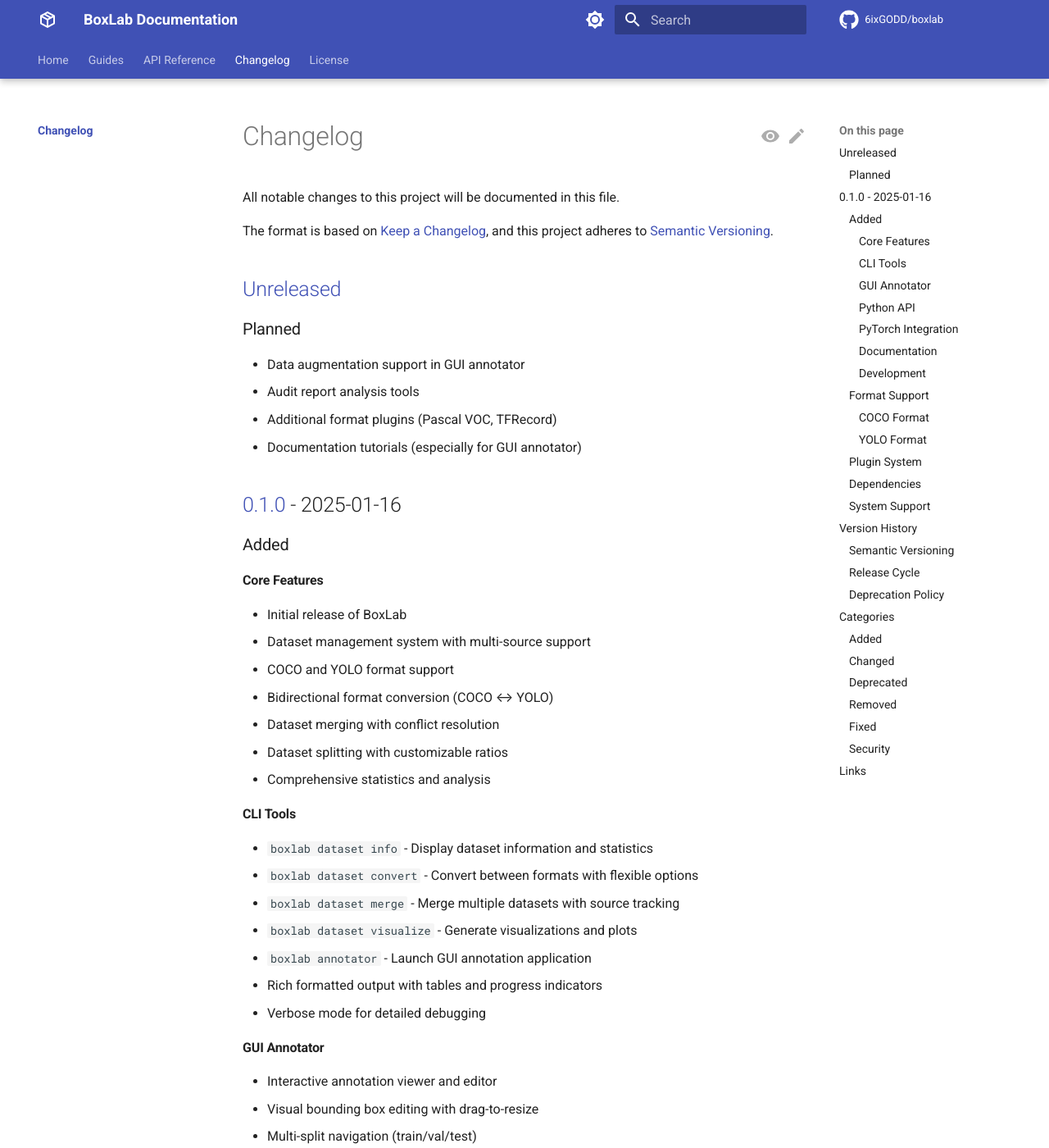
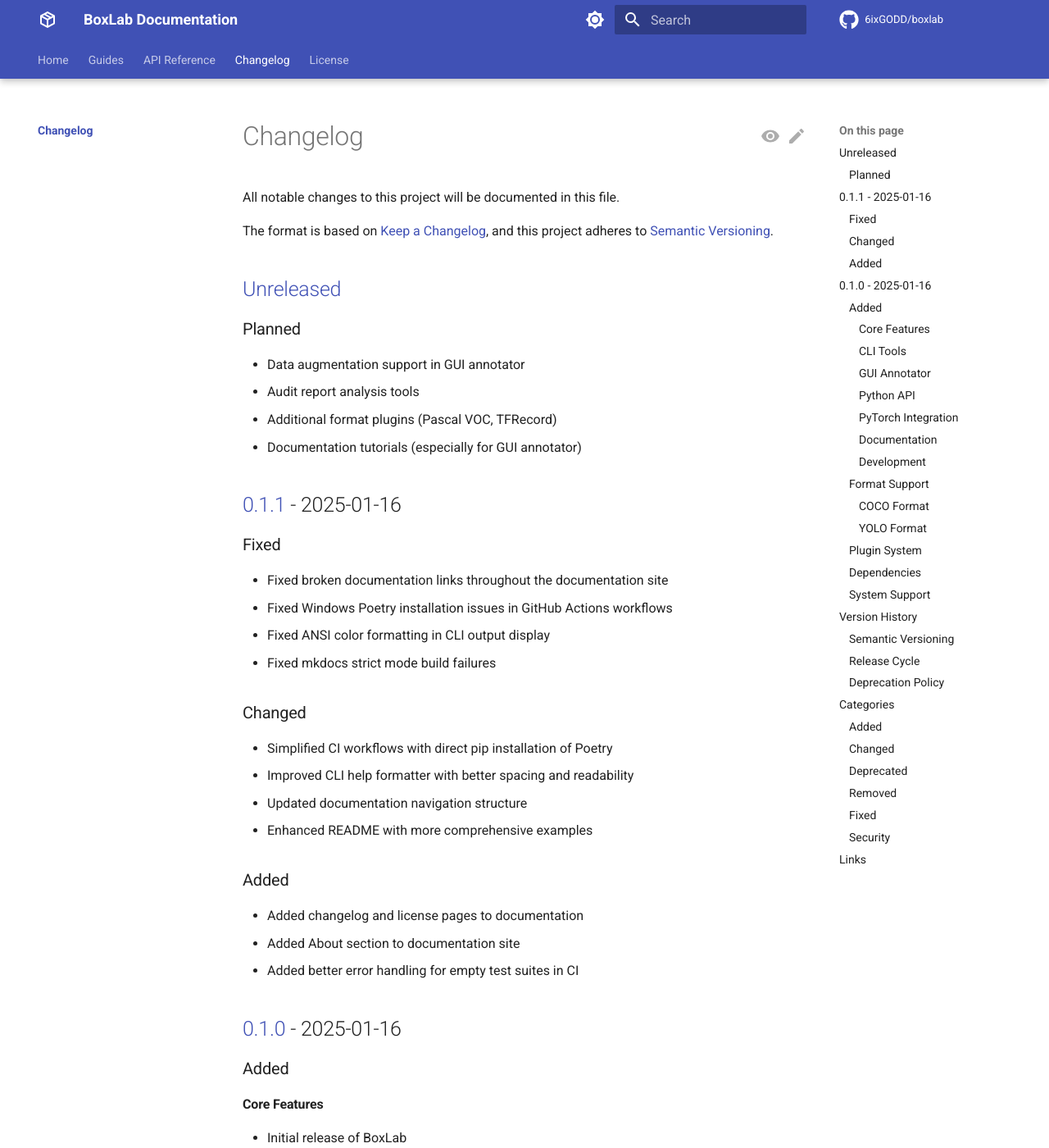
Before and after one commit to 6ixGODD/boxlab, an MkDocs documentation site: the page built from docs/changelog.md, in a window 1280 px wide and 1400 px high. Shown: the whole window at 82% size. Built offline with MkDocs 1.6.1 and Material for MkDocs 9.7.7, drawn with Linux system fonts in a browser that asks for light colours; comment, search, counter and statistics services are not loaded; the version menu is left out.

Commit message:
chore: update CHANGELOG and changelog files for version 0.1.1

```diff
--- a/docs/changelog.md
+++ b/docs/changelog.md
@@ -12,6 +12,26 @@ and this project adheres to [Semantic Versioning](https://semver.org/spec/v2.0.0
 - Audit report analysis tools
 - Additional format plugins (Pascal VOC, TFRecord)
 - Documentation tutorials (especially for GUI annotator)
+
+## [0.1.1] - 2025-01-16
+
+### Fixed
+- Fixed broken documentation links throughout the documentation site
+- Fixed Windows Poetry installation issues in GitHub Actions workflows
+- Fixed ANSI color formatting in CLI output display
+- Fixed mkdocs strict mode build failures
+
+### Changed
+- Simplified CI workflows with direct pip installation of Poetry
+- Improved CLI help formatter with better spacing and readability
+- Updated documentation navigation structure
+- Enhanced README with more comprehensive examples
+
+### Added
+- Added changelog and license pages to documentation
+- Added About section to documentation site
+- Added better error handling for empty test suites in CI
+
 
 ## [0.1.0] - 2025-01-16
 
@@ -171,5 +191,6 @@ Security vulnerability fixes.
 
 **Note**: Dates are in ISO 8601 format (YYYY-MM-DD). All notable changes for each version are documented above.
 
-[Unreleased]: https://github.com/6ixGODD/boxlab/compare/v0.1.0...HEAD
+[Unreleased]: https://github.com/6ixGODD/boxlab/compare/v0.1.1...HEAD
+[0.1.1]: https://github.com/6ixGODD/boxlab/releases/tag/v0.1.1
 [0.1.0]: https://github.com/6ixGODD/boxlab/releases/tag/v0.1.0
```
Also changed, not shown: CHANGELOG.md (+22 -5 lines).
